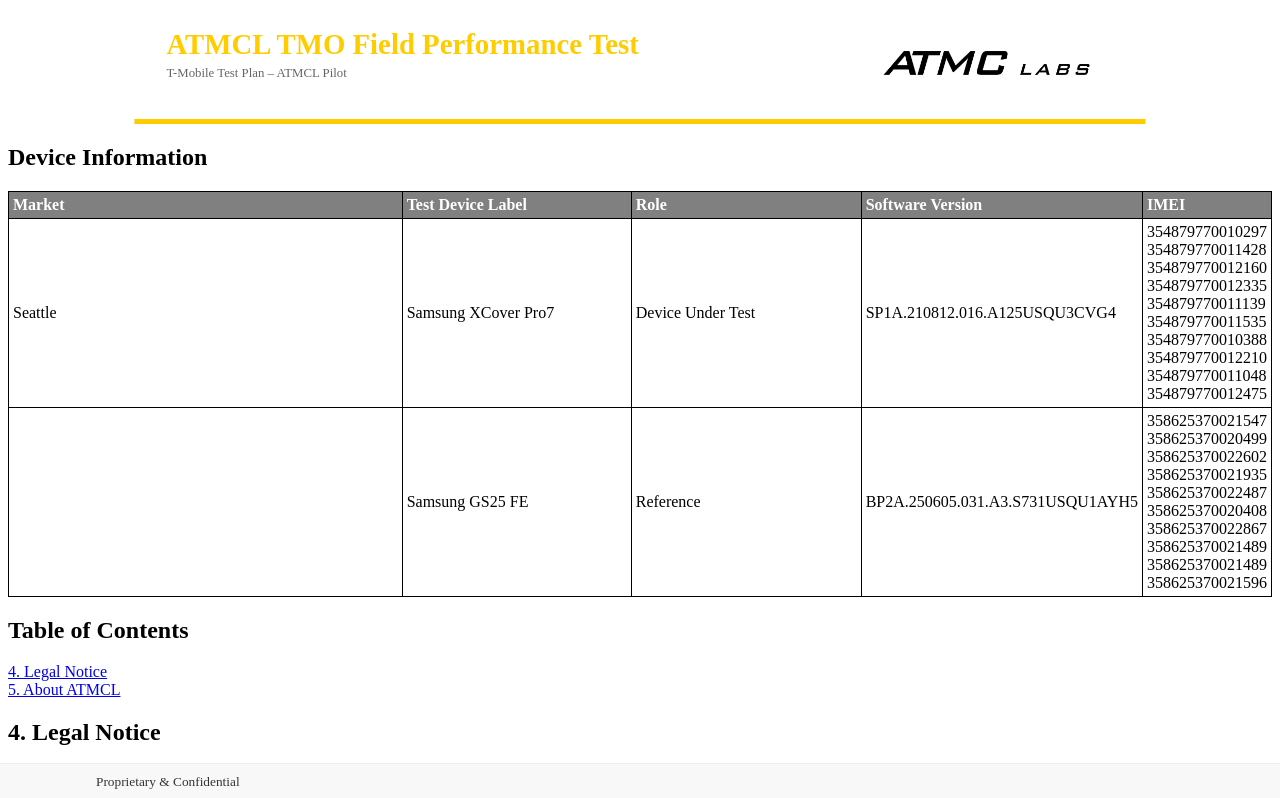
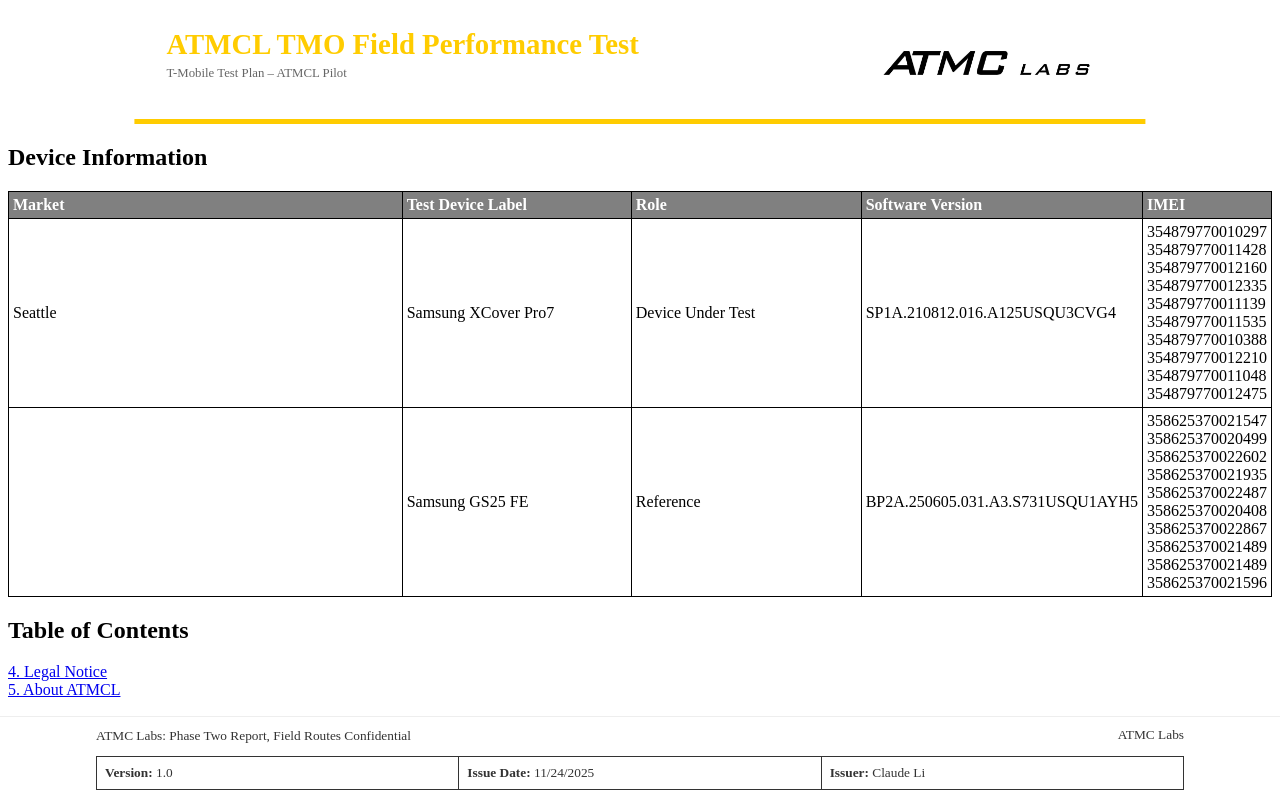
Before and after one commit to LiJieSu0/Fit4Launch_Report, a React (Create React App) app in the folder report-generator-app/: page / in a window 1280 px wide. Shown: the top 798 px of the page. Built offline with nearby package versions, Linux system fonts and the light colour scheme; what chartjs-plugin-datalabels would draw is missing.

Commit message:
modify footer

```diff
--- a/report-generator-app/src/CommonPage/ReportFooter.js
+++ b/report-generator-app/src/CommonPage/ReportFooter.js
@@ -1,14 +1,27 @@
 import React from 'react';
 import styles from './ReportFooter.module.css';
 
-const ReportFooter = () => {
+const ReportFooter = ({ version = '1.0', issueDate = '11/24/2025', issuer = 'Claude Li' }) => {
   return (
     <footer className={styles.footer}>
-      <div className={styles.leftContent}>
-        Proprietary & Confidential
+      <div className={styles.headerContent}>
+        <div className={styles.leftHeader}>
+          ATMC Labs: Phase Two Report, Field Routes Confidential
+        </div>
+        <div className={styles.rightHeader}>
+          ATMC Labs
+        </div>
       </div>
-      <div className={styles.rightContent}>
-        <a href="#table-of-contents" className="back-to-top-print">Back to Top</a>
+      <div className={styles.tableContainer}>
+        <table>
+          <tbody>
+            <tr>
+              <td><b>Version:</b> {version}</td>
+              <td><b>Issue Date:</b> {issueDate}</td>
+              <td><b>Issuer:</b> {issuer}</td>
+            </tr>
+          </tbody>
+        </table>
       </div>
     </footer>
   );
--- a/report-generator-app/src/CommonPage/ReportFooter.module.css
+++ b/report-generator-app/src/CommonPage/ReportFooter.module.css
@@ -1,7 +1,6 @@
 .footer {
   display: flex;
-  justify-content: space-between;
-  align-items: center;
+  flex-direction: column;
   padding: 10px 1in; /* Adjust padding to match page margins */
   font-size: 10pt;
   color: #333;
@@ -12,16 +11,42 @@
   right: 0;
   width: 100%;
   box-sizing: border-box; /* Include padding in the element's total width and height */
-  background-color: #f8f8f8; /* Light background for visibility */
+  background-color: #ffffff; /* Light background for visibility */
   z-index: 1000; /* Ensure it's above other content */
 }
 
-.leftContent {
-  /* Styles for the left content (e.g., "Proprietary & Confidential") */
+.headerContent {
+  display: flex;
+  justify-content: space-between;
+  align-items: flex-start;
+  width: 100%;
+  margin-bottom: 10px;
 }
 
-.rightContent {
-  /* Styles for the right content (e.g., "spirent.com | 3") */
+.leftHeader {
+  text-align: left;
+  line-height: 1.4;
+}
+
+.rightHeader {
+  text-align: right;
+}
+
+.tableContainer {
+  width: 100%;
+  border-collapse: collapse;
+}
+
+.tableContainer table {
+  width: 100%;
+  border-collapse: collapse;
+}
+
+.tableContainer td {
+  border: 1px solid #333;
+  padding: 8px;
+  text-align: left;
+  width: 25%; /* Distribute width evenly among 4 columns */
 }
 
 /* Print-specific styles */
@@ -37,4 +62,12 @@
     border-top: 1px solid #eee;
     z-index: 1000;
   }
+
+  .headerContent {
+    margin-bottom: 5px;
+  }
+
+  .tableContainer td {
+    padding: 5px;
+  }
 }
--- a/report-generator-app/src/StyleScript/Restricted_Report_Style.css
+++ b/report-generator-app/src/StyleScript/Restricted_Report_Style.css
@@ -21,7 +21,7 @@
       font-size: 15px;
       color: #000000;
       line-height: 1;
-      margin-top: -25px;
+      margin-top: -40px;
       margin-right: 40px; /* Adjust margin for the page number */
     }
   }
```
Also changed, not shown: 1 other file (tests, documents, lock files or other folders).
